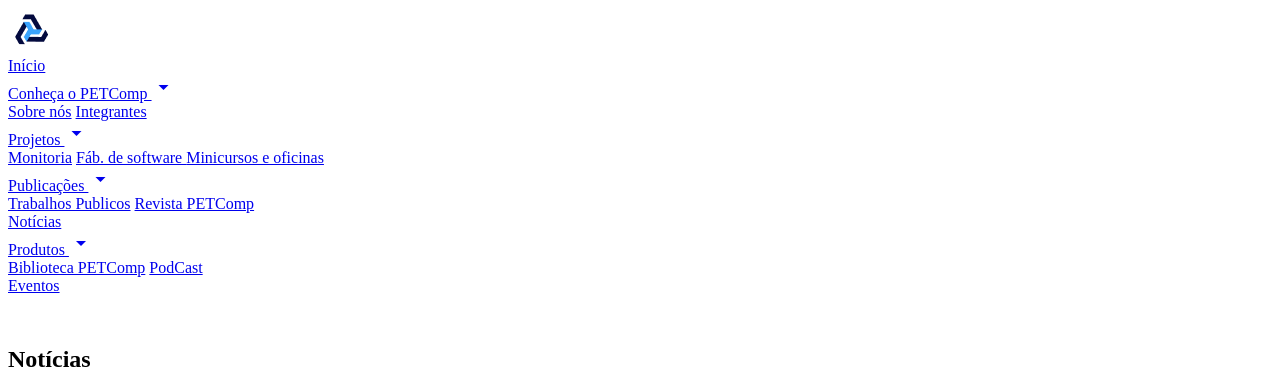
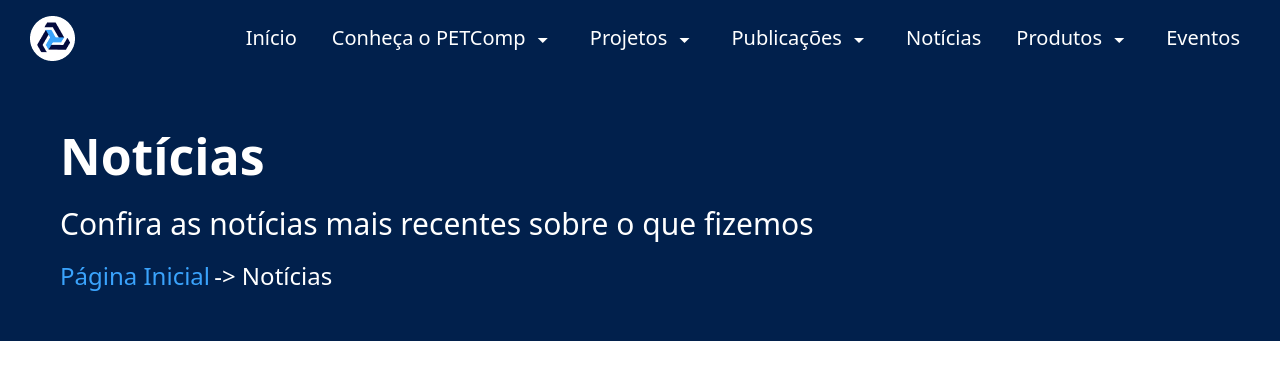
Before and after one commit to artur-pedro/petcomp-newwebsite, a PHP site: page /noticias.php in a window 1280 px wide. Shown: the top 392 px of the page. Run offline with PHP 8.4, Linux system fonts and the light colour scheme; data comes from the database, SQL or seed files in the repository; some web fonts are replaced.

Commit message:
corrigindo head e colocando cabeçalho pag noticias

```diff
--- a/css/noticias.css
+++ b/css/noticias.css
@@ -1,3 +1,33 @@
+html, body {
+  overflow: auto;
+}
+
+.container-header {
+  color: white;
+  background-color: #01204C;
+}
+
+.container-header a {
+  cursor: pointer;
+  color: #3AA3FC;
+  text-decoration: none;
+}
+
+.container-body p {
+  line-height: 1.6;
+  text-align: justify;
+}
+
+h4 {
+  display: inline;
+}
+
+.img-noticias {
+  width: 20px;
+  height: 20px;
+  text-align: right;
+}
+
 .noticias{
 
     padding: 100px;
@@ -120,11 +150,161 @@
 
 }
 
+/* Estilo para telas grandes (Desktop) */
+@media screen and (min-width: 1025px) {
+  .container-header {
+      padding: 50px 60px;
+  }
 
+  .container-header h2 {
+      font-size: 50px;
+      margin-bottom: 20px;
+      font-weight: bold;
+  }
 
+  .container-header h3 {
+      font-size: 30px;
+      margin-bottom: 20px;
+      font-weight: normal;
+  }
 
+  .container-header p {
+      font-size: 16px;
+      font-weight: normal;
+  }
 
+  .container-body {
+      padding: 50px 60px;
+  }
 
+  .container-body p {
+      font-size: 20px;
+      font-weight: medium;
+  }
+
+  .gallery {
+      gap: 40px;
+      display: grid;
+      margin: 50px 40px;
+      grid-template-columns: repeat(2, 1fr);
+  }
+
+  .group {
+      display: flex;
+      flex-direction: column;
+      gap: 20px;
+  }
+
+  .group img {
+      width: 100%;
+      height: 100%;
+      object-fit: cover;
+      border-radius: 30px;
+  }
+}
+
+/* Estilo para dispositivos com largura até 1024px (tablets e telas pequenas) */
+@media screen and (max-width: 1024px) {
+  .gallery {
+      display: flex;
+      flex-direction: column; /* Muda para layout em coluna */
+      margin: 30px 40px;
+      gap: 40px;
+  }
+
+  .group {
+      width: 100%; /* Cada imagem ocupa toda a largura disponível */
+      display: block; /* Imagens empilhadas verticalmente */
+      gap: 10px;
+  }
+
+  .group img {
+      width: 100%;
+      height: auto; /* Mantém a proporção das imagens */
+      object-fit: cover;
+      border-radius: 15px;
+  }
+
+  .group img.wide {
+      grid-column: span 2;
+  }
+}
+
+/* Estilo para dispositivos com largura entre 601px e 1024px */
+@media screen and (min-width: 601px) and (max-width: 1024px) {
+  .container-header {
+      padding: 20px 70px;
+  }
+
+  .container-header h2 {
+      font-size: 24px;
+      margin-bottom: 15px;
+  }
+
+  .container-header h3 {
+      font-size: 16px;
+      margin-bottom: 15px;
+  }
+
+  .container-header p {
+      font-size: 9px;
+      font-weight: normal;
+  }
+
+  .container-body {
+      padding: 20px 50px;
+  }
+
+  .container-body p {
+      font-size: 14px;
+      text-indent: 2em;
+  }
+}
+
+/* Estilo para dispositivos com largura até 768px (telas médias) */
+@media screen and (max-width: 768px) {
+  h4 {
+      font-size: 0.9rem;
+  }
+
+  .group img {
+      opacity: 1;
+  }
+}
+
+/* Estilo para dispositivos com largura até 600px (smartphones) */
+@media screen and (max-width: 600px) {
+  .container-header {
+      padding: 20px 40px;
+  }
+
+  .container-header h2 {
+      font-size: 20px;
+      margin-bottom: 10px;
+  }
+
+  .container-header h3 {
+      font-size: 10px;
+      margin-bottom: 10px;
+  }
+
+  .container-header p {
+      font-size: 5px;
+      font-weight: normal;
+  }
+
+  .container-body {
+      padding: 20px 40px;
+  }
+
+  .container-body p {
+      font-size: 10px;
+      text-indent: 2em;
+  }
+  .gallery {
+      gap: 20px;
+  }
+}
 
 @media (max-width:800px) {
 
--- a/noticias.php
+++ b/noticias.php
@@ -52,59 +52,33 @@ if (!is_null($titulo) || !is_null($texto)) {
 
 <!DOCTYPE html>
 
-<html lang="en">
+<html lang="pt-BR">
 
-
-
-<head>
-
-  <meta charset="UTF-8">
-
-  <meta http-equiv="X-UA-Compatible" content="IE=edge">
-
-  <meta name="viewport" content="width=device-width, initial-scale=1.0">
-
-  <title> Notícias | PETComp</title>
-
-
-
-  <link rel="icon" href="./assets/images/logos/PETComp.png">
-
-
-
-  <link href="https://fonts.googleapis.com/css2?family=Roboto:wght@100;300;400;500;700;900&display=swap" rel="stylesheet">
-
-  <link href="https://fonts.googleapis.com/icon?family=Material+Icons" rel="stylesheet">
-
-
-
-  <link rel="stylesheet" href="./styles/trabalhos_publicados.css">
-
-  <link rel="stylesheet" href="./styles/styles.css">
-
-  <link rel="stylesheet" href="./styles/styles2.css">
-
-  <link rel="stylesheet" href="./styles/publicacoes.css">
-
-</head>
-
-
+<?php
+    $title = "Noticias";
+    $cssFiles = ['css/noticias.css'];
+    include 'head.php';
+?>
 
 <body>
 
+  <?php include('header.php') ?>
+
+  <div class="container-header">
+    <h2>Notícias</h2>
+    <h3>Confira as notícias mais recentes sobre o que fizemos</h3>
+    <h4><a href="index.php">Página Inicial</a></h4>
+    <h4> -> Notícias</h4>
+  </div>
+
+  <div class="container-body">
+          <p>
+            Bem-vindo à seção de notícias do PETComp, onde você encontrará as atualizações mais recentes sobre nossas ações, projetos e iniciativas. Nossa missão é promover a transparência e a comunicação com todos os nossos colaboradores, parceiros e comunidade em geral.
+            Aqui, você poderá acompanhar os avanços de nossos programas, eventos, parcerias e novidades importantes que fazem parte do nosso dia a dia. Através dessas atualizações, buscamos compartilhar nosso compromisso com a excelência e o impacto positivo que geramos nas áreas em que atuamos.
+          </p>
+  </div>
+
   <main>
-
-    <?php include('header.php') ?>
-
-
-
-    <div class="section-header">
-
-      <h2>Notícias</h2>
-
-    </div>
-
-
 
     <section class="container">
 
@@ -246,7 +220,7 @@ if (!is_null($titulo) || !is_null($texto)) {
 
 
 
-                        <a target="_blank" href="https://twitter.com/intent/tweet?url=<?php echo $url ?>" id="twitter-share-btt" rel="nofollow" target="_blank"><img src="./assets/svg/twitter_icon_copy.svg" alt=""></a>
+                        <a target="_blank" href="https://twitter.com/intent/tweet?url=<?php echo $url ?>" id="twitter-share-btt" rel="nofollow" target="_blank"><img class="img-noticias" src="./assets/svg/twitter_icon_copy.svg" alt=""></a>
 
 
 
@@ -260,9 +234,9 @@ if (!is_null($titulo) || !is_null($texto)) {
 
                         ?>
 
-                        <a target="_blank" href="https://www.facebook.com/sharer.php?u=<?php echo $url ?>"><img src="./assets/svg/facebook_icon_copy.svg" alt=""></a>
+                        <a target="_blank" href="https://www.facebook.com/sharer.php?u=<?php echo $url ?>"><img class="img-noticias" src="./assets/svg/facebook_icon_copy.svg" alt=""></a>
 
-                        <a href="whatsapp://send?text=<?php echo urlencode('Acesse: - ' . $url) ?>"><img src="./assets/svg/whatsapp.svg" alt=""></a>
+                        <a href="whatsapp://send?text=<?php echo urlencode('Acesse: - ' . $url) ?>"><img class="img-noticias" src="./assets/svg/whatsapp.svg" alt=""></a>
 
                       </div>
 
@@ -406,7 +380,7 @@ if (!is_null($titulo) || !is_null($texto)) {
 
 </div>
 
-<script src="./scripts/script.js"></script>
+<script src="./js/js.js"></script>
 
 </body>
 
```
